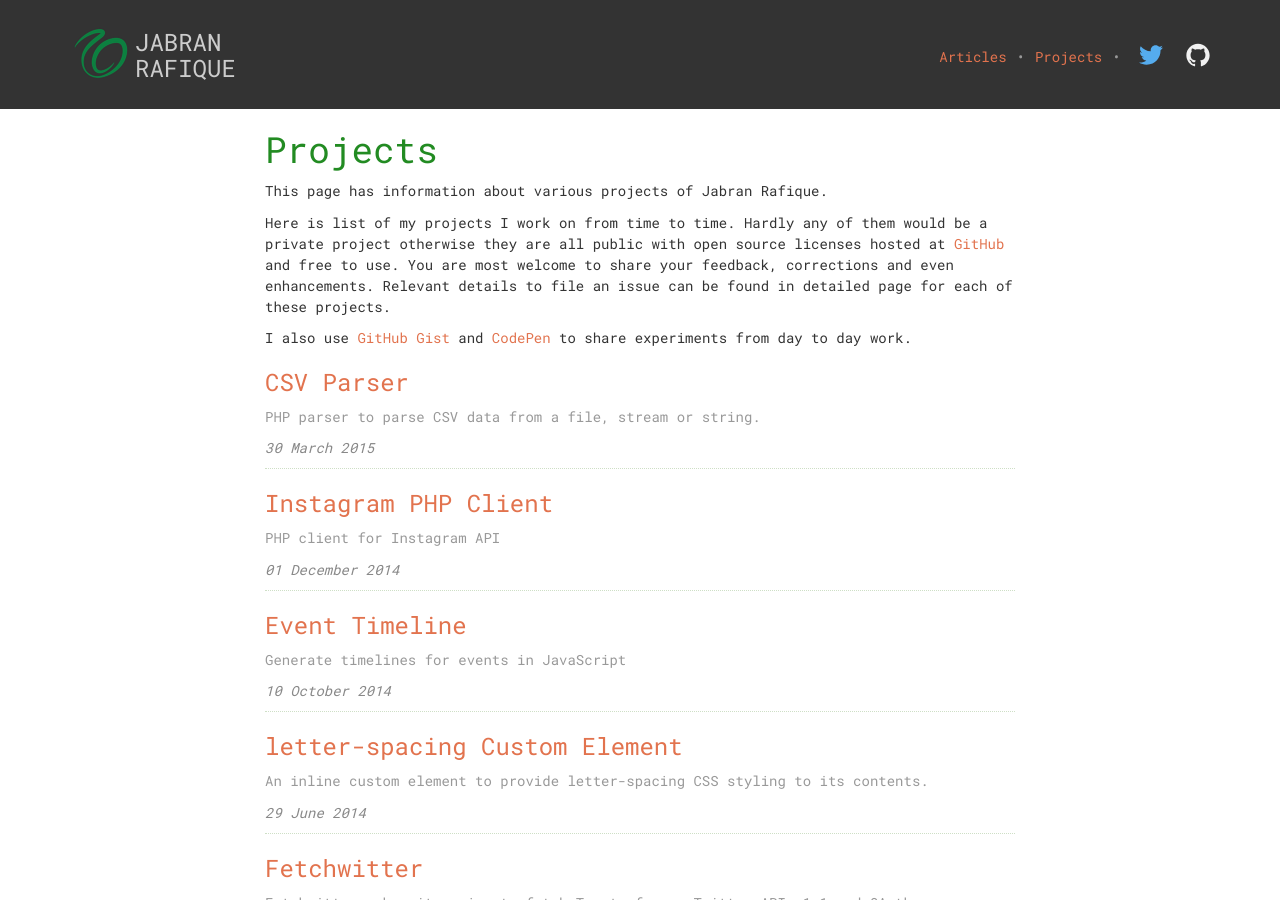
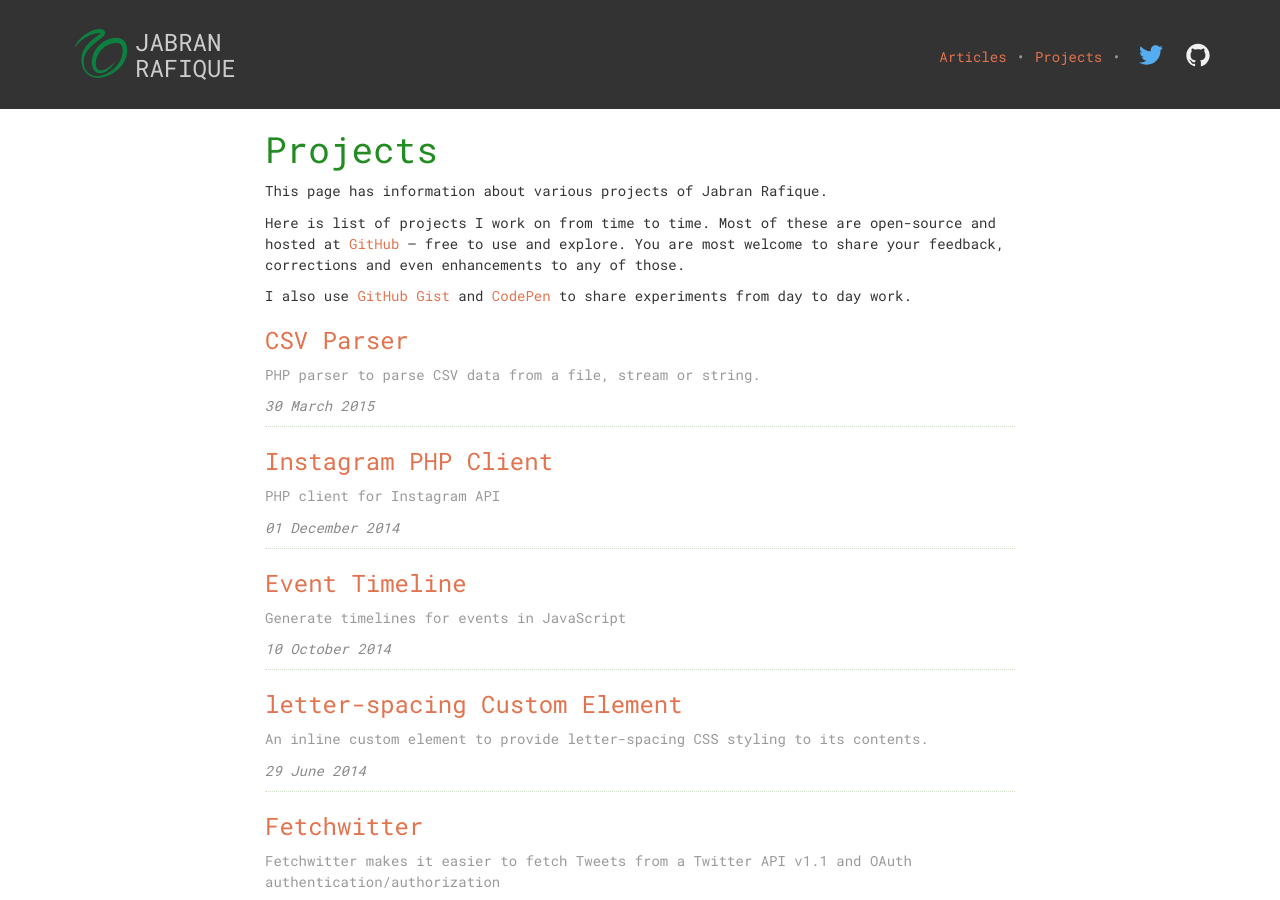
Before and after one commit to jabranr/jabranr.github.io-legacy, a Jekyll site: the page built from projects/index.html, in a window 1280 px wide and 900 px high. Built offline with Jekyll 4.4.1, drawn with Linux system fonts in a browser that asks for light colours.

Commit message:
update project page copy - resolve issue #42

```diff
--- a/_config.yml
+++ b/_config.yml
@@ -51,6 +51,9 @@ twitter:
 github:
   username: jabranr
 
+codepen:
+  username: jabranr
+
 google:
   username: JabranRafique
   analytics: UA-9809111-15
--- a/projects/index.html
+++ b/projects/index.html
@@ -6,11 +6,9 @@ class: projects
 ---
 
 <div class="projects">
-	<p>
-		Here is list of my projects I work on from time to time. Hardly any of them would be a private project otherwise they are all public with open source licenses hosted at <a href="https://github.com/{{ site.github.username }}" target="_blank">GitHub</a> and free to use. You are most welcome to share your feedback, corrections and even enhancements. Relevant details to file an issue can be found in detailed page for each of these projects.
-	</p>
+	<p>Here is list of projects I work on from time to time. Most of these are open-source and hosted at <a href="https://github.com/{{ site.github.username }}" target="_blank">GitHub</a> &ndash; free to use and explore. You are most welcome to share your feedback, corrections and even enhancements to any of those.</p>
 
-	<p>I also use <a href="https://gist.github.com/{{ site.github.username }}" target="_blank">GitHub Gist</a> and <a href="https://codepen.io/{{ site.github.username }}" target="_blank">CodePen</a> to share experiments from day to day work.</p>
+	<p>I also use <a href="https://gist.github.com/{{ site.github.username }}" target="_blank">GitHub Gist</a> and <a href="https://codepen.io/{{ site.codepen.username }}" target="_blank">CodePen</a> to share experiments from day to day work.</p>
 
 	{% for project in site.categories.projects %}
 	  {% if project.private != true %}
```
